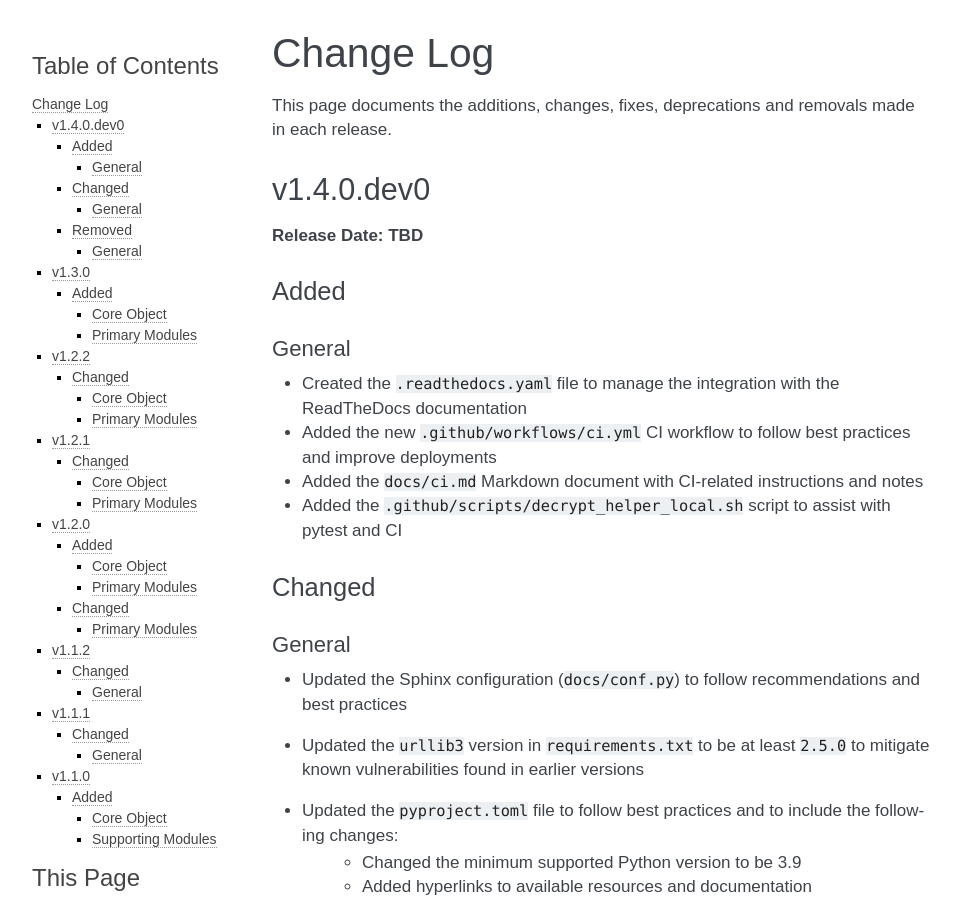
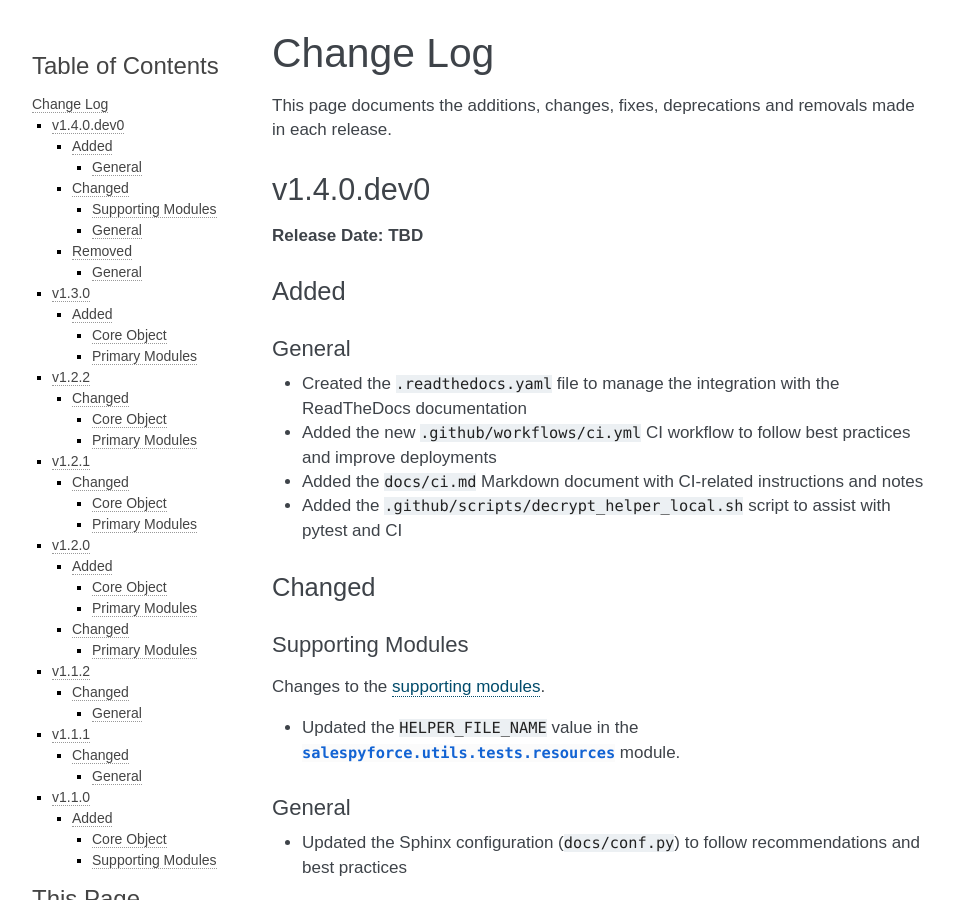
Before and after one commit to jeffshurtliff/salespyforce, a Sphinx documentation site: the page built from docs/changelog.rst, in a window 1280 px wide and 900 px high. Shown: the whole window, without its empty margins (148-1108 px from the left). Built offline with Sphinx 7.4.7, drawn with Linux system fonts in a browser that asks for light colours.

Commit message:
Updated the test resources module to use the new helper file

```diff
--- a/docs/changelog.rst
+++ b/docs/changelog.rst
@@ -20,6 +20,12 @@ General
 
 Changed
 =======
+
+Supporting Modules
+------------------
+Changes to the :doc:`supporting modules <supporting-modules>`.
+
+* Updated the ``HELPER_FILE_NAME`` value in the :py:mod:`salespyforce.utils.tests.resources` module.
 
 General
 -------
```
Also changed, not shown: 1 other file.
